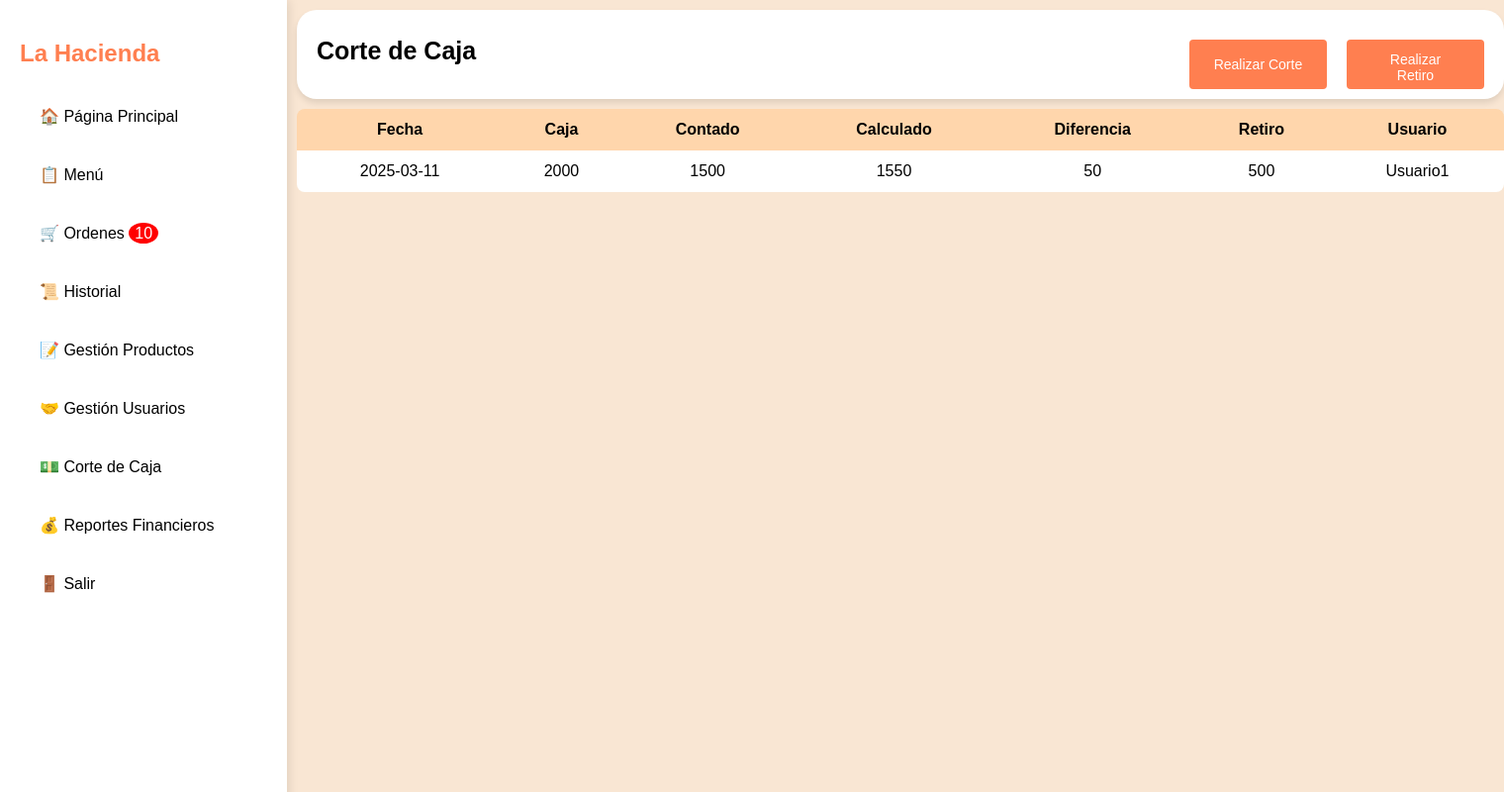
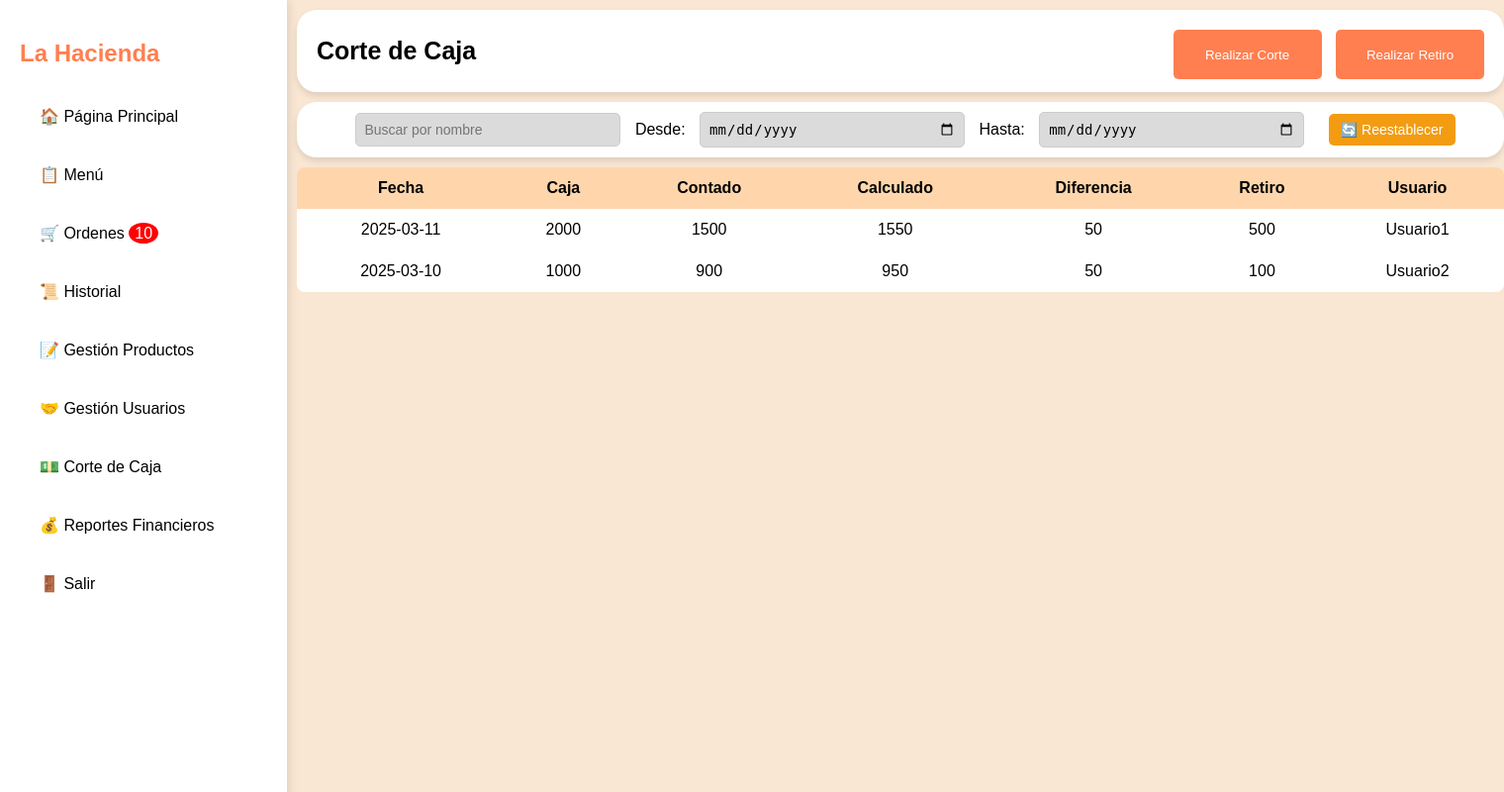
Before and after one commit to BrithanyHerrera/CoffeeHacienda, a Flask app: template templates/corteCaja.html in a window 1520 px wide. Shown: the whole page at 99% size. Run offline with Flask 3, Linux system fonts and the light colour scheme; the template is opened without the code that fills it, so the values that code supplies are empty.

Commit message:
acomodo corte caja, css y filtros de busqueda

```diff
--- a/static/css/styles.css
+++ b/static/css/styles.css
@@ -834,6 +834,7 @@
 
 .btnAgregarCorte {
     margin-right: 10px;
+    margin-left: 700px;
     margin-top: 10px;
     background: #FF7F50;
     color: white;
@@ -854,8 +855,8 @@
     cursor: pointer;
     width: 150px;
     height: 50px;
-    font-size: 12px;
 }
+
 .btnFiltrar {
     margin-right: 10px;
     margin-top: 28px;
--- a/templates/corteCaja.html
+++ b/templates/corteCaja.html
@@ -7,11 +7,20 @@
 <main class="contenidoGeneral">
     <div class="contenedorTitulo">
         <h1>Corte de Caja</h1>
-        <div class="contenedorBotones">
-            <button id="btnAgregarCorte" class="btnAgregarCorte">Realizar Corte</button>
-            <button id="btnRealizarRetiro" class="btnRealizarRetiro">Realizar Retiro</button>
-        </div>
+        <button id="btnAgregarCorte" class="btnAgregarCorte">Realizar Corte</button>
+        <button id="btnRealizarRetiro" class="btnRealizarRetiro">Realizar Retiro</button>
     </div>
+
+    <section class="buscador">
+        <section id="formBuscador">
+            <input type="text" id="buscarUsuario" placeholder="Buscar por nombre" name="usuario" oninput="buscarUsuario()">
+            <label for="fechaInicio">Desde:</label>
+            <input type="date" id="fechaInicio" name="fechaInicio" onchange="buscarUsuario()">
+            <label for="fechaFin">Hasta:</label>
+            <input type="date" id="fechaFin" name="fechaFin" onchange="buscarUsuario()">
+            <button type="button" class="btnReestablecer" onclick="reestablecerFiltros()">🔄 Reestablecer</button>
+        </section>
+    </section>
 
     <!-- Tabla Principal -->
     <table class="table">
@@ -36,6 +45,15 @@
                 <td>50</td>
                 <td>500</td>
                 <td>Usuario1</td>
+            </tr>
+            <tr>
+                <td>2025-03-10</td>
+                <td>1000</td>
+                <td>900</td>
+                <td>950</td>
+                <td>50</td>
+                <td>100</td>
+                <td>Usuario2</td>
             </tr>
         </tbody>
     </table>
```
Also changed, not shown: static/js/corteCaja.js (+40 -0 lines).
